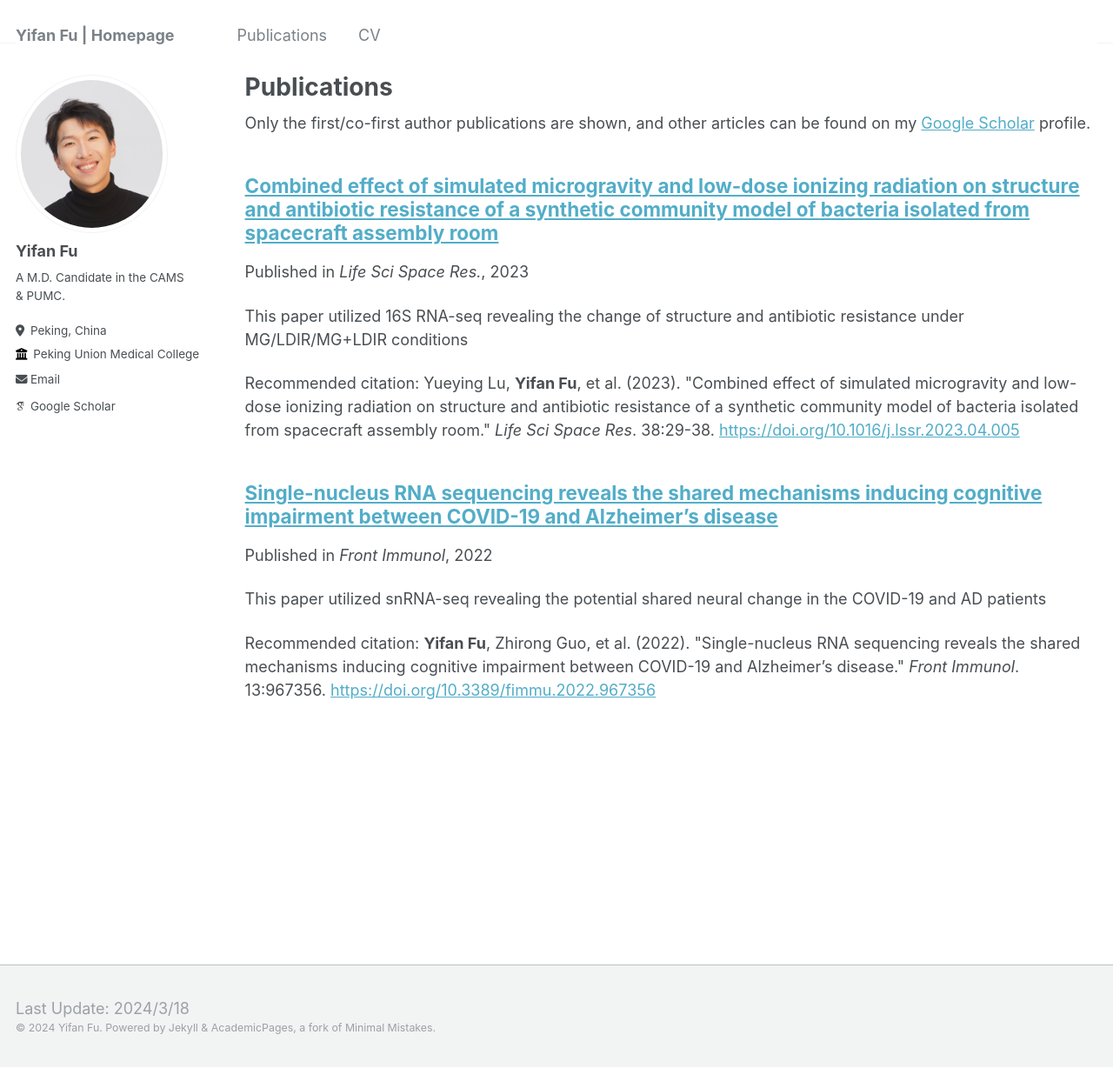
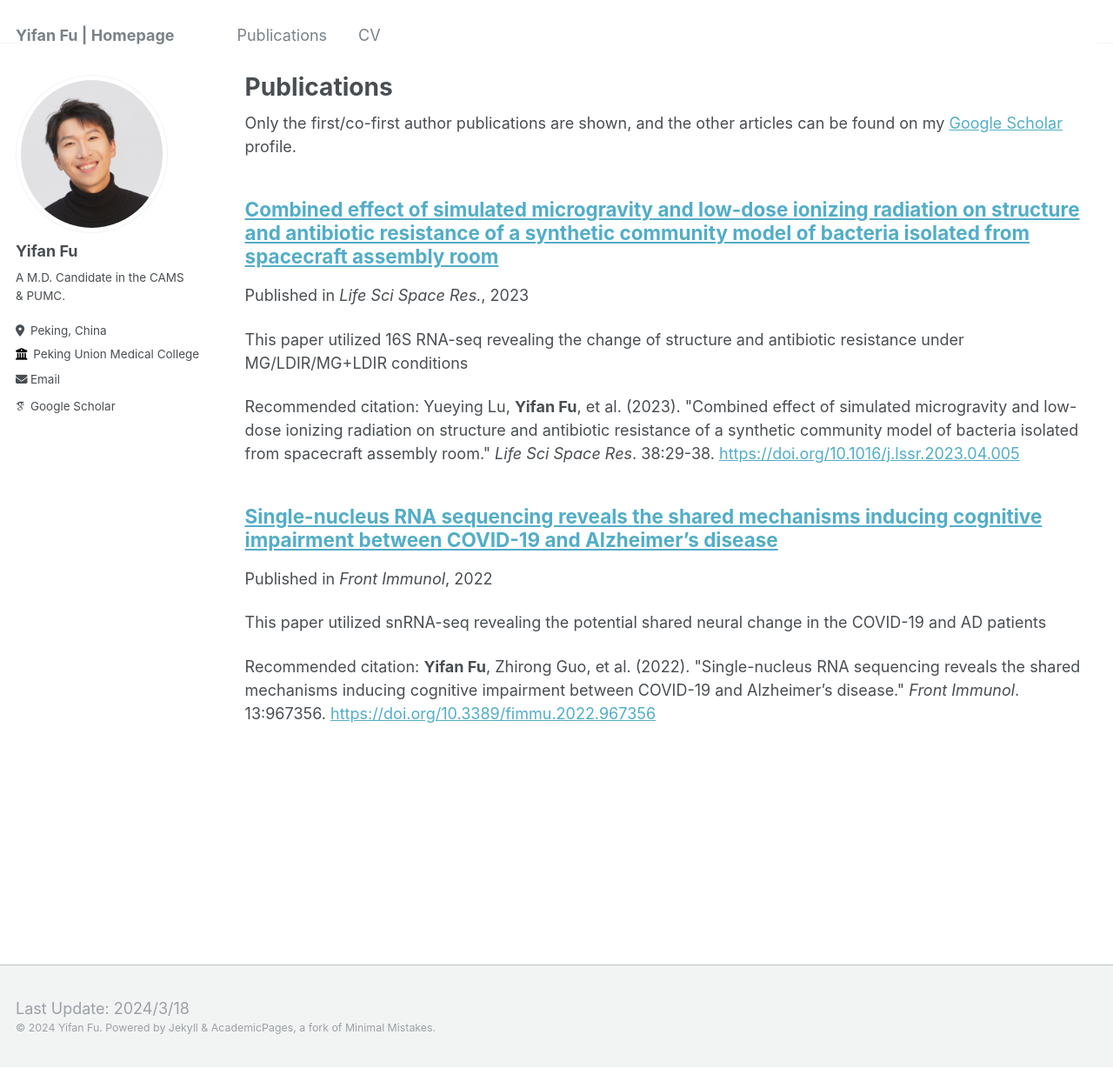
Before and after one commit to yifanfu01/yifanfu01.github.io, a Jekyll site: the page built from _pages/publications.md, in a window 1280 px wide and 1228 px high. Shown: the whole window at 87% size. Built offline with Jekyll 4.4.1, drawn with Linux system fonts in a browser that asks for light colours; some web fonts are replaced.

Commit message:
Update publications.md

```diff
--- a/_pages/publications.md
+++ b/_pages/publications.md
@@ -6,7 +6,7 @@ author_profile: true
 ---
 
 {% if site.author.googlescholar %}
-  <div class="wordwrap">Only the first/co-first author publications are shown, and other articles can be found on my <a href="{{site.author.googlescholar}}">Google Scholar</a> profile.</div>
+  <div class="wordwrap">Only the first/co-first author publications are shown, and the other articles can be found on my <a href="{{site.author.googlescholar}}">Google Scholar</a> profile.</div>
 {% endif %}
 
 {% include base_path %}
```
